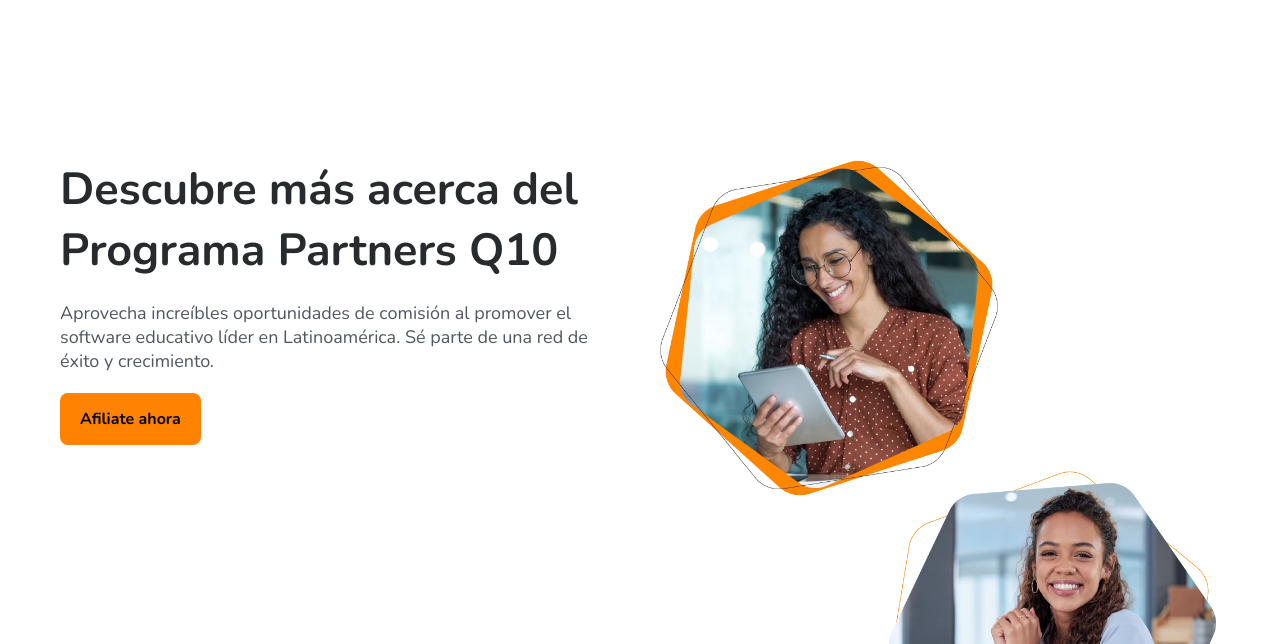
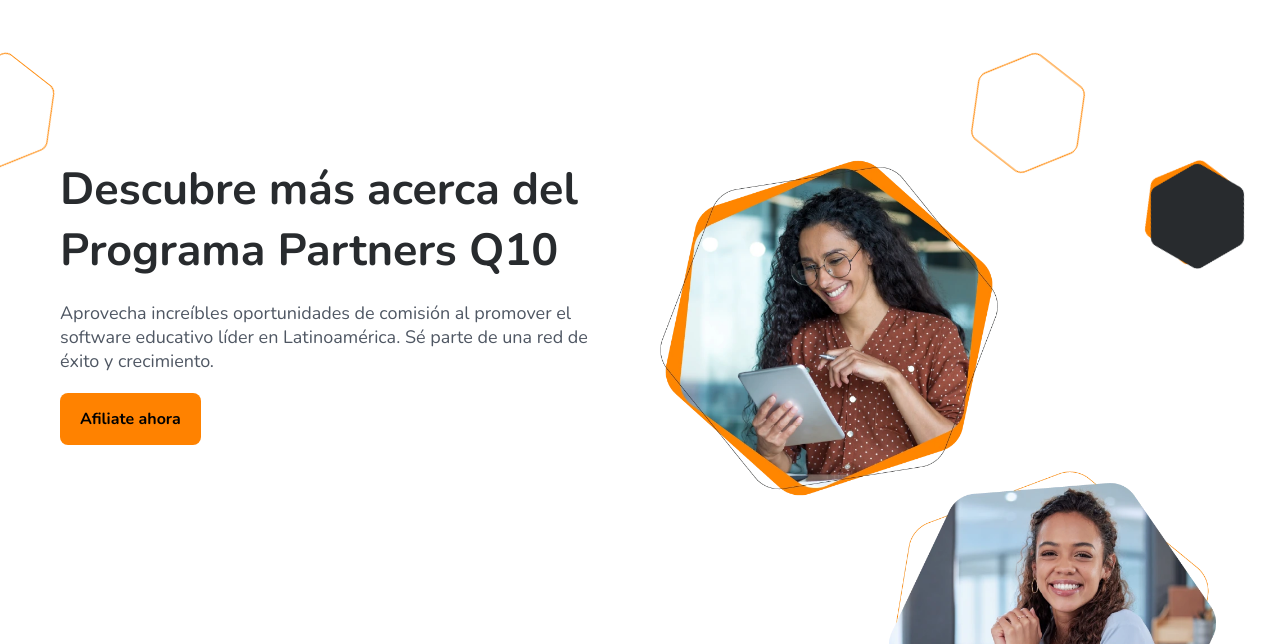
Before and after one commit to LuisC73/Q10TechnicalTest-Page, a website built with Vite: page index.html in a window 1280 px wide. Shown: the part 104-748 px from the top of the page. Built offline with nearby package versions, Linux system fonts and the light colour scheme.

Commit message:
Feat: Improved decorative images on the home page and CTA

```diff
--- a/index.html
+++ b/index.html
@@ -57,6 +57,12 @@
             <img src="/images/ELEMENTO-2.webp" alt="Mujer sonriendo" class="section-home__img">
           </figure>
         </div>
+        <picture class="section-home__picture">
+          <!-- Imagen para tablet (mínimo 768px) -->
+          <source srcset="/images/home-bg-tablet.png" media="(min-width: 768px)">
+          <!-- Imagen para móvil (por defecto si no se cumple el media query anterior) -->
+          <img src="/images/home-bg-mobile.png" alt="Descripción de la imagen">
+        </picture>
         <div class="testimonials">
           <p class="testimonials__paragraph">Mas de <b class="testimonials__bold">3,00 clientes</b> satisfechos</p>
           <div class="testimonials__images">
--- a/src/styles/components.css
+++ b/src/styles/components.css
@@ -122,7 +122,7 @@
   display: flex;
   flex-direction: column;
   gap: 20px;
-  padding: 0 40px 40px;
+  padding: 0 20px 20px;
 }
 
 .card-methods__title {
@@ -159,16 +159,28 @@
 
 .card-methods__cta {
   display: flex;
+  flex-direction: column;
   align-items: center;
   justify-content: space-between;
   gap: 20px;
-  padding: 0 40px 40px;
+  padding: 0 20px 20px;
 }
 
 .card-methods__span {
   font-size: 1.4rem;
   font-weight: bold;
   color: var(--fourth-color);
+}
+
+@media screen and (width > 768px) {
+  .card-methods__content {
+    padding: 0 40px 40px;
+  }
+
+  .card-methods__cta {
+    flex-direction: row;
+    padding: 0 40px 40px;
+  }
 }
 
 @media screen and (width > 1280px) {
@@ -183,7 +195,7 @@
 
 .cta {
   width: 100%;
-  padding: 0 40px 80px;
+  padding: 0 20px 80px;
 }
 
 .cta__container {
@@ -198,6 +210,8 @@
   margin: 0 auto;
   border-radius: 8px;
   background-color: var(--primary-color);
+  background: url('/images/banner_naranjado.webp') center no-repeat;
+  background-size: 100% 100%;
 }
 
 .cta__content {
@@ -252,7 +266,8 @@
 /* Styles start for the cta component */
 
 .section {
-  padding: 80px 40px;
+  position: relative;
+  padding: 80px 20px;
 }
 
 .section--bg {
--- a/src/styles/layout.css
+++ b/src/styles/layout.css
@@ -3,7 +3,7 @@
 .header {
   position: relative;
   width: 100vw;
-  padding: 0 40px;
+  padding: 0 20px;
 }
 
 .header__container {
@@ -99,7 +99,7 @@
   align-items: center;
   justify-content: center;
   gap: 20px;
-  padding: 20px 40px;
+  padding: 20px;
   background-color: #222935;
 }
 
--- a/src/styles/sections.css
+++ b/src/styles/sections.css
@@ -1,10 +1,37 @@
 /* Styles start for the home section */
 
 .section-home {
+  position: relative;
   display: grid;
   grid-template-columns: 1fr;
   grid-template-rows: auto 1fr auto;
   gap: 40px;
+}
+
+.section-home::before {
+  content: '';
+  position: absolute;
+  top: -80px;
+  left: -120px;
+  width: 118px;
+  height: 104px;
+  background: url('/images/hexagono-naranjado.png') center no-repeat;
+  background-size: cover;
+  transform: rotate(38deg);
+  z-index: -1;
+}
+
+.section-home::after {
+  content: '';
+  position: absolute;
+  bottom: -40px;
+  left: 65%;
+  width: 88px;
+  height: 80px;
+  background: url('/images/hexagono-negro.png') center no-repeat;
+  background-size: cover;
+  transform: rotate(38deg);
+  z-index: -1;
 }
 
 .section-home__container {
@@ -25,11 +52,11 @@
 }
 
 .section-home__images {
+  display: none;
+}
+
+.section-home__picture {
   grid-row: 2 / 3;
-  position: relative;
-  width: 100%;
-  height: 100%;
-  min-height: 676px;
 }
 
 .section-home__figure {
@@ -70,9 +97,9 @@
 }
 
 .testimonials__figure {
-  width: 60px;
-  height: 60px;
-  border: 1px solid var(--tertiary-color);
+  width: 40px;
+  height: 40px;
+  border: 1px solid #c9c8c8;
   border-radius: 50%;
   overflow: hidden;
 }
@@ -86,16 +113,22 @@
 }
 
 @media screen and (width > 768px) {
+  .section-home::before {
+    top: -80px;
+    left: -120px;
+  }
+
+  .section-home::after {
+    bottom: -80px;
+    left: 60%;
+  }
+
   .section-home__title {
     font-size: 4rem;
   }
 
   .section-home__paragraph {
     font-size: 1.6rem;
-  }
-
-  .section-home__images {
-    min-height: 350px;
   }
 
   .section-home__figure {
@@ -106,12 +139,22 @@
   .testimonials {
     grid-column: span 2;
   }
+
+  .testimonials__figure {
+    width: 60px;
+    height: 60px;
+  }
 }
 
 @media screen and (width > 1024px) {
   .section-home {
     grid-template-columns: repeat(2, 1fr);
     grid-template-rows: 1fr 200px;
+  }
+
+  .section-home::before {
+    top: -100px;
+    left: -120px;
   }
 
   .section-home__title {
@@ -123,8 +166,41 @@
   }
 
   .section-home__images {
+    position: relative;
+    display: block;
     grid-column: 2 / -1;
     grid-row: 1 / 2;
+    min-height: 350px;
+  }
+
+  .section-home__images::before {
+    content: '';
+    position: absolute;
+    top: 0px;
+    left: 85%;
+    width: 120px;
+    height: 108px;
+    background: url('/images/ELEMENTO-4.webp') center no-repeat;
+    background-size: cover;
+    transform: rotate(38deg);
+    z-index: -1;
+  }
+
+  .section-home__images::after {
+    content: '';
+    position: absolute;
+    top: -100px;
+    left: 55%;
+    width: 120px;
+    height: 108px;
+    background: url('../../public/images/hexagono-naranjado.png') center no-repeat;
+    background-size: cover;
+    transform: rotate(38deg);
+    z-index: -1;
+  }
+
+  .section-home__picture {
+    display: none;
   }
 
   .section-home__figure {
@@ -139,6 +215,11 @@
 }
 
 @media screen and (width > 1280px) {
+  .section-home::before {
+    top: -100px;
+    left: -150px;
+  }
+
   .section-home__title {
     font-size: 5.5rem;
   }
@@ -149,6 +230,10 @@
 
   .section-home__images {
     min-height: auto;
+  }
+
+  .section-home__images::before {
+    left: 75%;
   }
 
   .section-home__figure {
```
Also changed, not shown: public/images/ELEMENTO-4.webp (renamed from public/images/ELEMENTO 6.webp), public/images/banner_naranjado.webp (added), public/images/hexagono-naranjado.png (added), public/images/hexagono-negro.png (added), public/images/home-bg-mobile.png (added), public/images/home-bg-tablet.png (added), public/images/home-bg.png (added).
